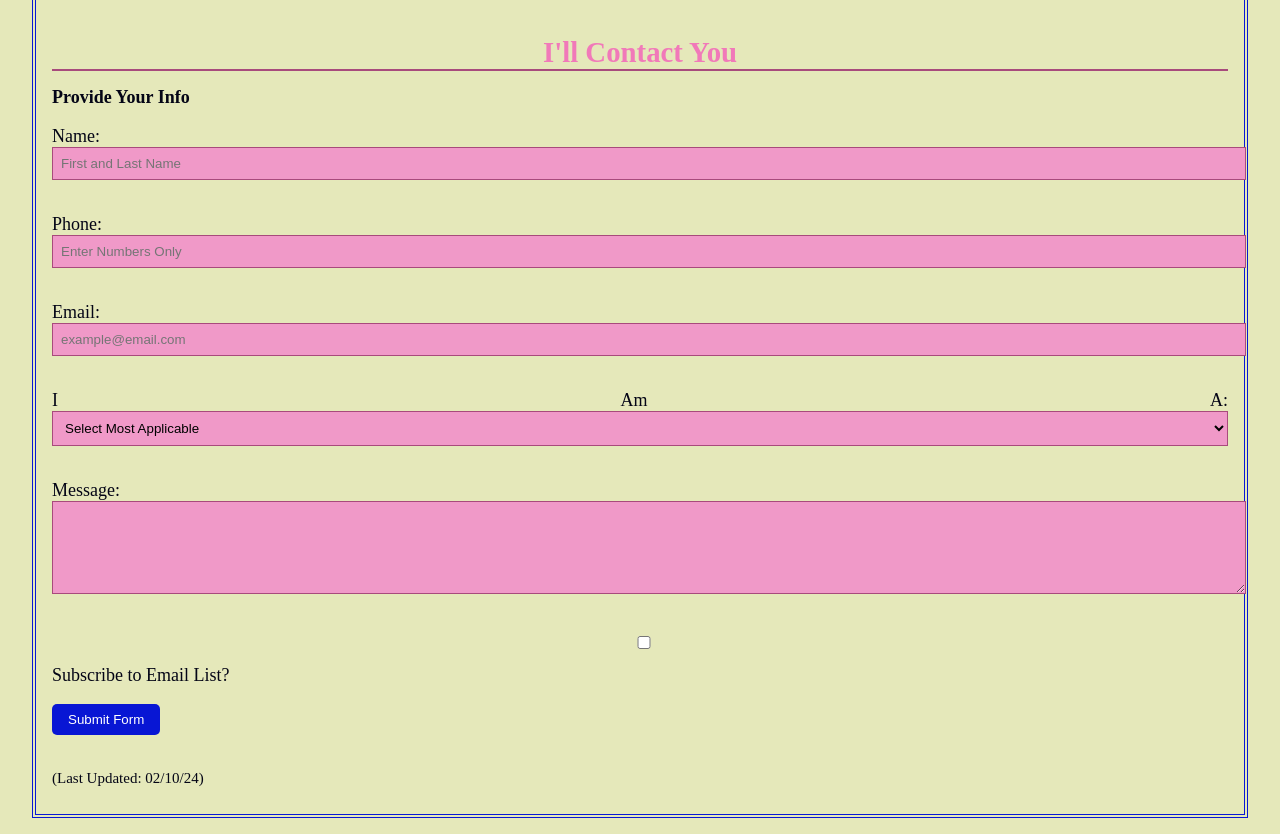
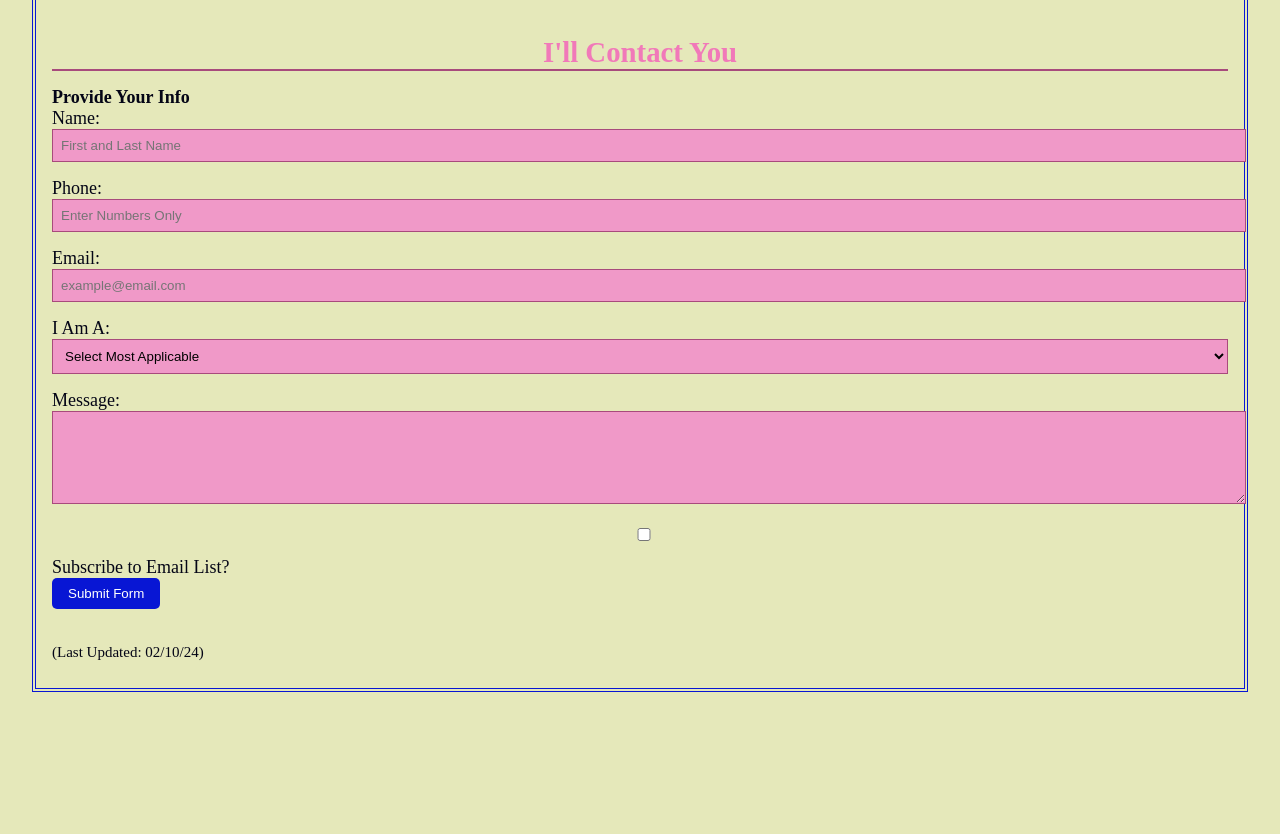
Before and after one commit to NVonDollen/BG-CV, a plain HTML site: page index.html in a window 1280 px wide. Shown: the part 2679-3513 px from the top of the page. After the commit the page ends 3387 px from the top, so only its background shows below. Drawn offline with Linux system fonts and the light colour scheme.

Commit message:
Update index.html

```diff
--- a/index.html
+++ b/index.html
@@ -143,16 +143,16 @@
         <form>
             <h4 id="contact-you-header">I'll Contact You</h4>
             <label><b>Provide Your Info</b></label>
-            <p>Name:
+            <div>Name:
                 <input type="text" name="contact-name" minlength="4" maxlength="25" placeholder="First and Last Name" required>
-            </p>
-            <p>Phone:
+            </div>
+            <div>Phone:
                 <input type="text" name="contact-phone" minlength="10" maxlength="12" placeholder="Enter Numbers Only">
-            </p>
-            <p>Email:
+            </div>
+            <div>Email:
                 <input type="email" name="contact-email" placeholder="example@email.com" required>
-            </p>
-            <p>I Am A:
+            </div>
+            <div>I Am A:</div>
                 <select name="contact-type" required>
                     <option value="">Select Most Applicable</option>
                     <option value="client">Potential Client</option>
@@ -161,16 +161,17 @@
                     <option value="partner">Collaborator</option>
                     <option value="media">Media/Comment</option>
                 </select>
-            </p>
-            <p>Message:
+
+            <div>Message:
                 <textarea name="message" rows="5" cols="56"></textarea>
-            </p>
-            <p>
+            </div>
+            <div>
                 <input type="checkbox" name="newsletter" id="checkbox">
-            Subscribe to Email List?</p>
-            <p>
+            Subscribe to Email List?
+            </div>
+            <div>
                 <button type="submit">Submit Form</button>
-            </p>
+            </div>
         </form>
         <p id="update"><small>(Last Updated: 02/10/24)</small></p>
     </footer>
```
